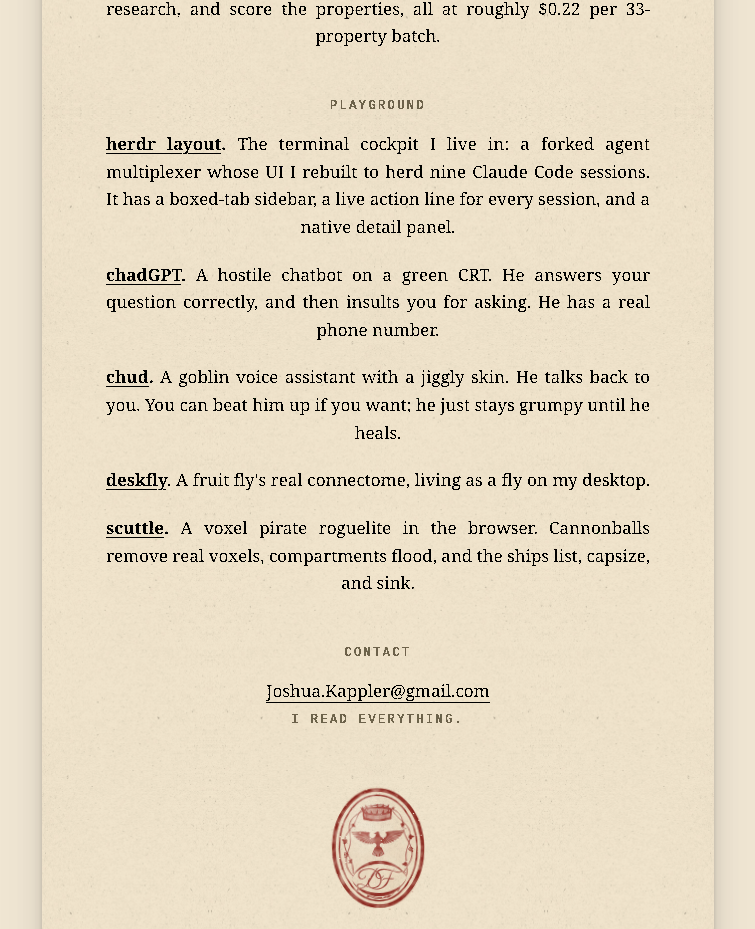
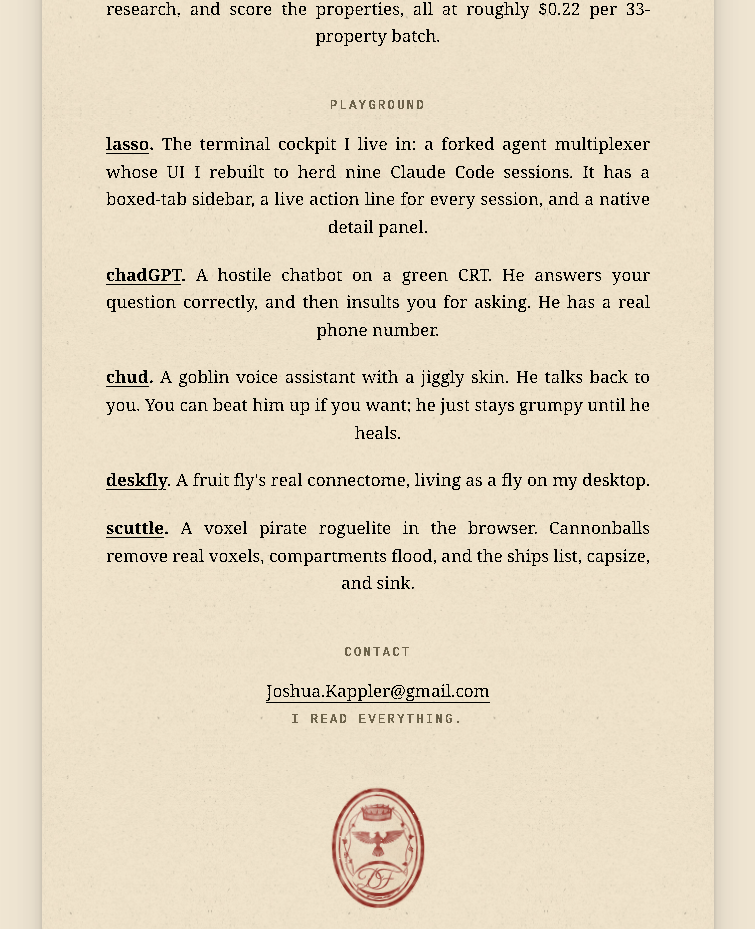
Before and after one commit to JoshKappler/portfolio, a Next.js app: page / in a window 1280 px wide. Shown: the part 2128-3057 px from the top of the page, without its empty margins (262-1017 px from the left). Built offline with nearby package versions, Linux system fonts and the light colour scheme.

Commit message:
site: rename herdr layout to lasso

```diff
--- a/src/app/page.tsx
+++ b/src/app/page.tsx
@@ -75,7 +75,7 @@ const projects: Item[] = [
 
 const playground: Item[] = [
   {
-    name: "herdr layout",
+    name: "lasso",
     href: "https://github.com/JoshKappler/herdr-layout",
     line: "The terminal cockpit I live in: a forked agent multiplexer whose UI I rebuilt to herd nine Claude Code sessions. It has a boxed-tab sidebar, a live action line for every session, and a native detail panel.",
   },
```
